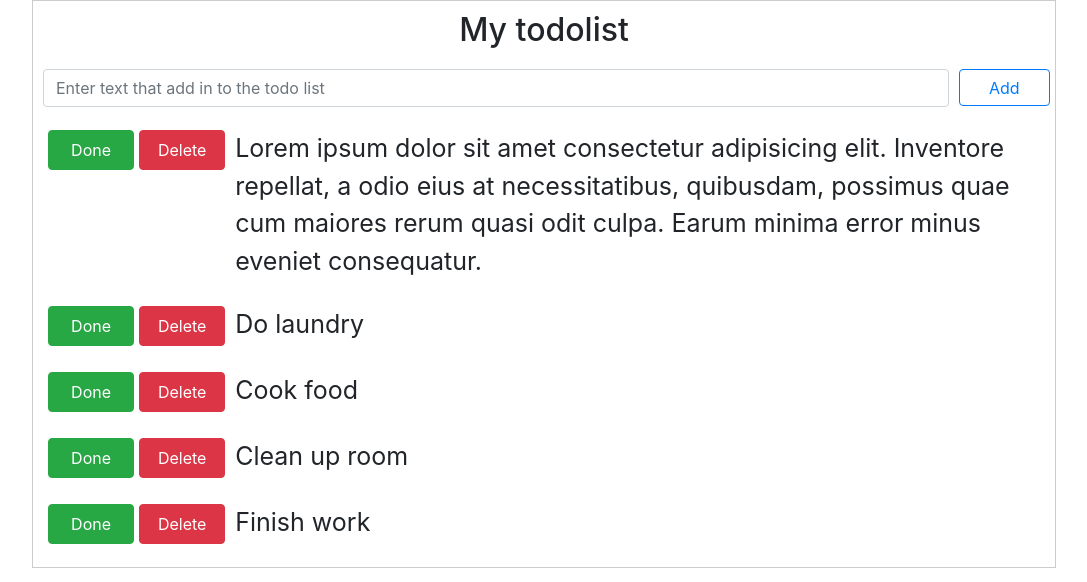
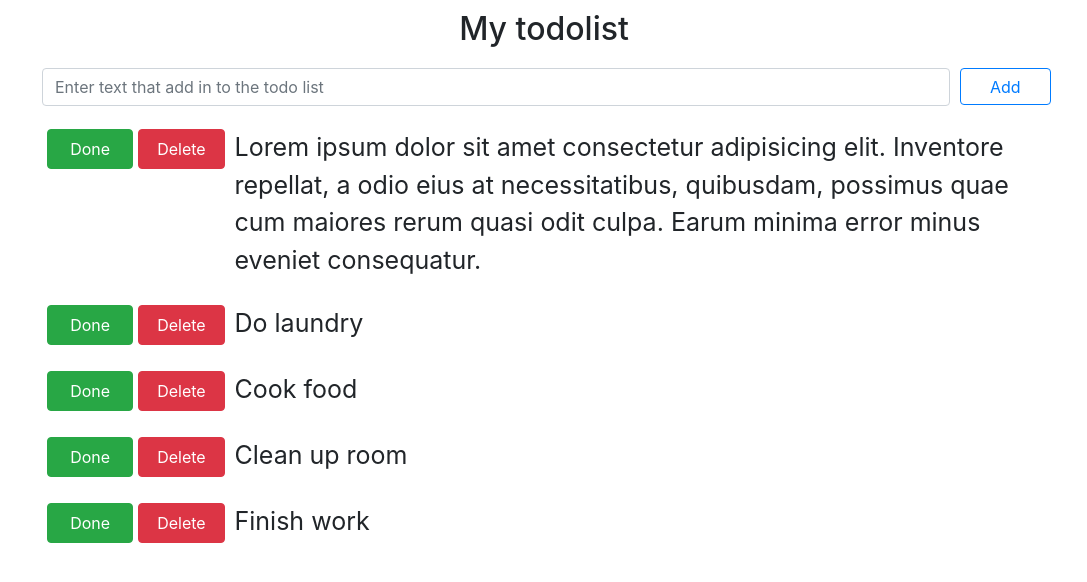
Before and after one commit to Akmatworld/todo-app, a Vue app: page / in a window 1280 px wide. Shown: the top 582 px of the page, without its empty margins (96-1183 px from the left). Built offline with nearby package versions, Linux system fonts and the light colour scheme.

Commit message:
Border was deleted

```diff
--- a/src/App.vue
+++ b/src/App.vue
@@ -70,7 +70,6 @@ body {
   padding: 0;
 }
 #app {
-  border: 1px solid #ccc;
   width: 80%;
   margin: 0 auto;
 }
```
